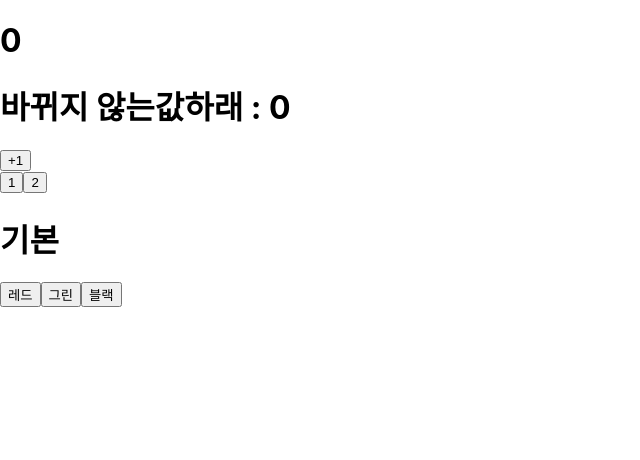
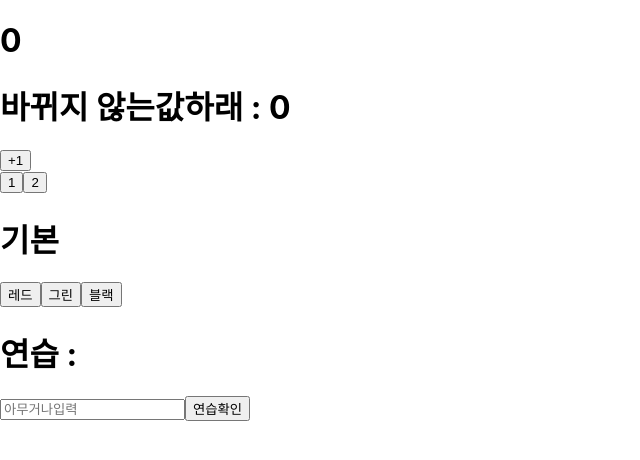
Before and after one commit to ooeeda/hello-react, a React (Create React App) app: page / in a window 1280 px wide. Shown: the top 460 px of the page, without its empty margins (0-640 px from the left). Built offline with nearby package versions, Linux system fonts and the light colour scheme.

Commit message:
4.2.2 onChange이벤트 state, class component형식으로 작성

```diff
--- a/src/App.js
+++ b/src/App.js
@@ -4,6 +4,7 @@
 import MyComponent from "./MyComponent";
 import Count from "./Count"
 import Say from "./Say"
+import EventPractice from "./EventPractice"
 class App extends Component{
   render(){
     const name = "react";
@@ -15,6 +16,7 @@
      {/* <MyComponent name={"ddasfsd"} favortieNumber={1}>텍스트</MyComponent>*/}
       <Count/>
       <Say/>
+      <EventPractice/>
     </Fragment>
     );
   }
--- /dev/null
+++ b/src/EventPractice.js
@@ -0,0 +1,33 @@
+import React, {Component}  from 'react'
+
+class EventPractice extends Component{
+
+    state = {
+        message : ''
+    }
+
+    render(){
+        return (
+            <div>
+                <h1>연습 : {this.state.message}</h1>
+                <input type="text" name="message" placeholder="아무거나입력" value={this.state.message}
+                       onChange={ (e) => {
+                           this.setState({
+                               message : e.target.value
+                           })
+                       }}
+                />
+                <button onClick={()=>{
+                   alert(this.state.message);
+                   this.setState({
+                       message : ''
+                   });
+                }}
+                >연습확인</button>
+            </div>
+        );
+    }
+}
+
+
+export default EventPractice;
```
